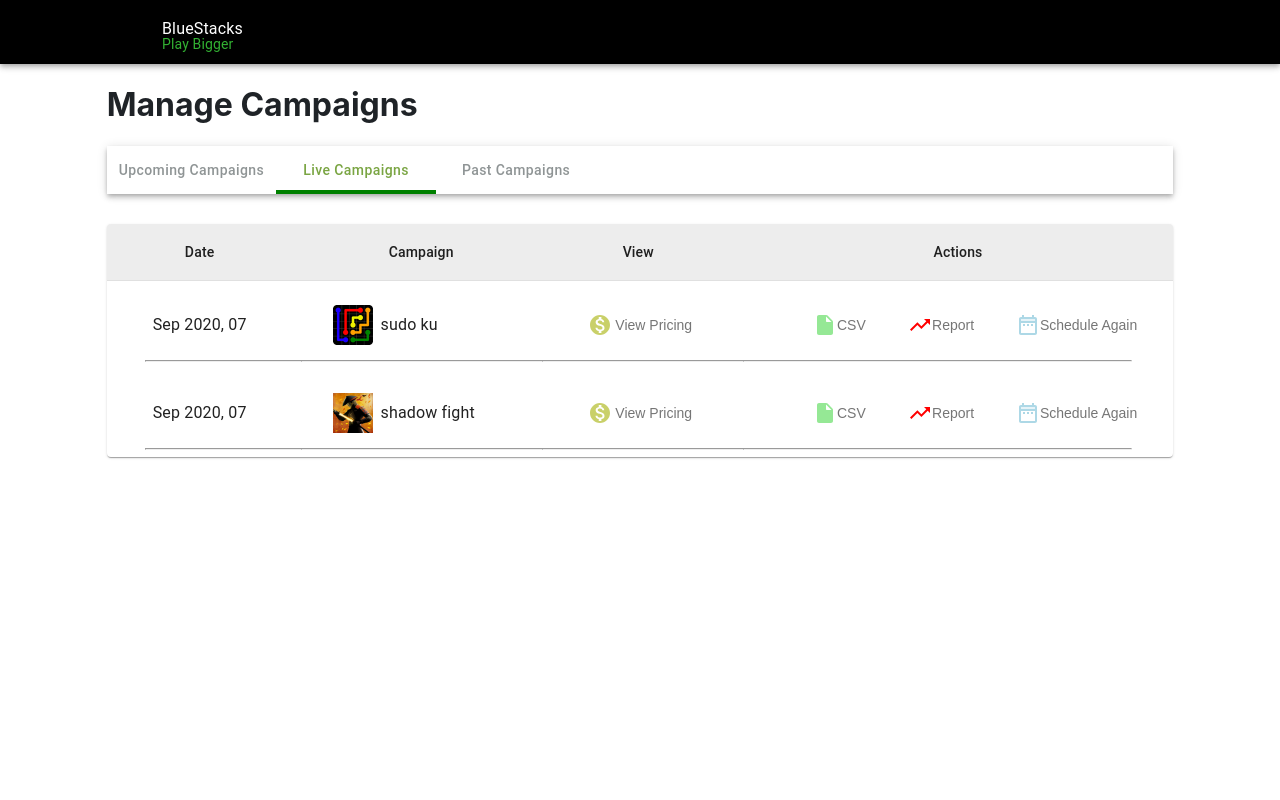
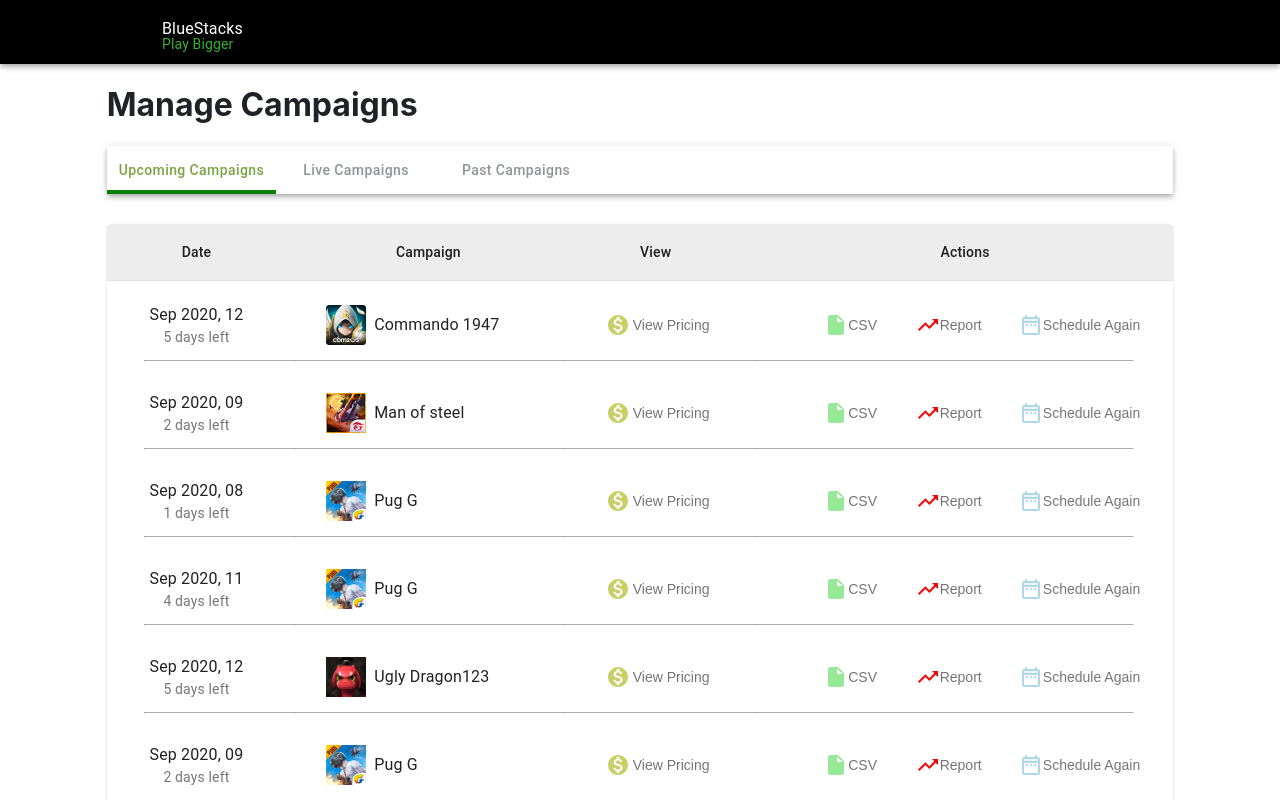
Before and after one commit to Gyan888/blueStacks, a React (Create React App) app: page / in a window 1280 px wide. Shown: the top 800 px of the page. Built offline with nearby package versions, Linux system fonts and the light colour scheme.

Commit message:
border color for hr

```diff
--- a/src/Dashboard/ActionTable.jsx
+++ b/src/Dashboard/ActionTable.jsx
@@ -25,26 +25,30 @@
     width: '80%',
     marginLeft: '20%',
     left: '0px',
-    bottom: '0'
+    bottom: '0',
+    borderColor: 'white',
   },
   hr2:{
     position: "absolute",
     width: '100%',
     left: '0px',
-    bottom: '0'
+    bottom: '0',
+    borderColor: 'white'
   },
   hr3:{
     position: "absolute",
     width: '100%',
     left: '0px',
-    bottom: '0'
+    bottom: '0',
+    borderColor: 'white'
   },
   hr4:{
     position: "absolute",
     width: '90%',
     marginRight: '10%',
     left: '0px',
-    bottom: '0'
+    bottom: '0',
+    borderColor: 'white'
   },
 
   table: {
--- a/src/Dashboard/Panels.jsx
+++ b/src/Dashboard/Panels.jsx
@@ -66,7 +66,7 @@
 
 let Panel = () => {
   const classes = useStyles();
-  let [value, setValue] = React.useState("current_event");
+  let [value, setValue] = React.useState("future_event");
 
   let [events, setEvents] = useState({
       'current_event': '',
```
